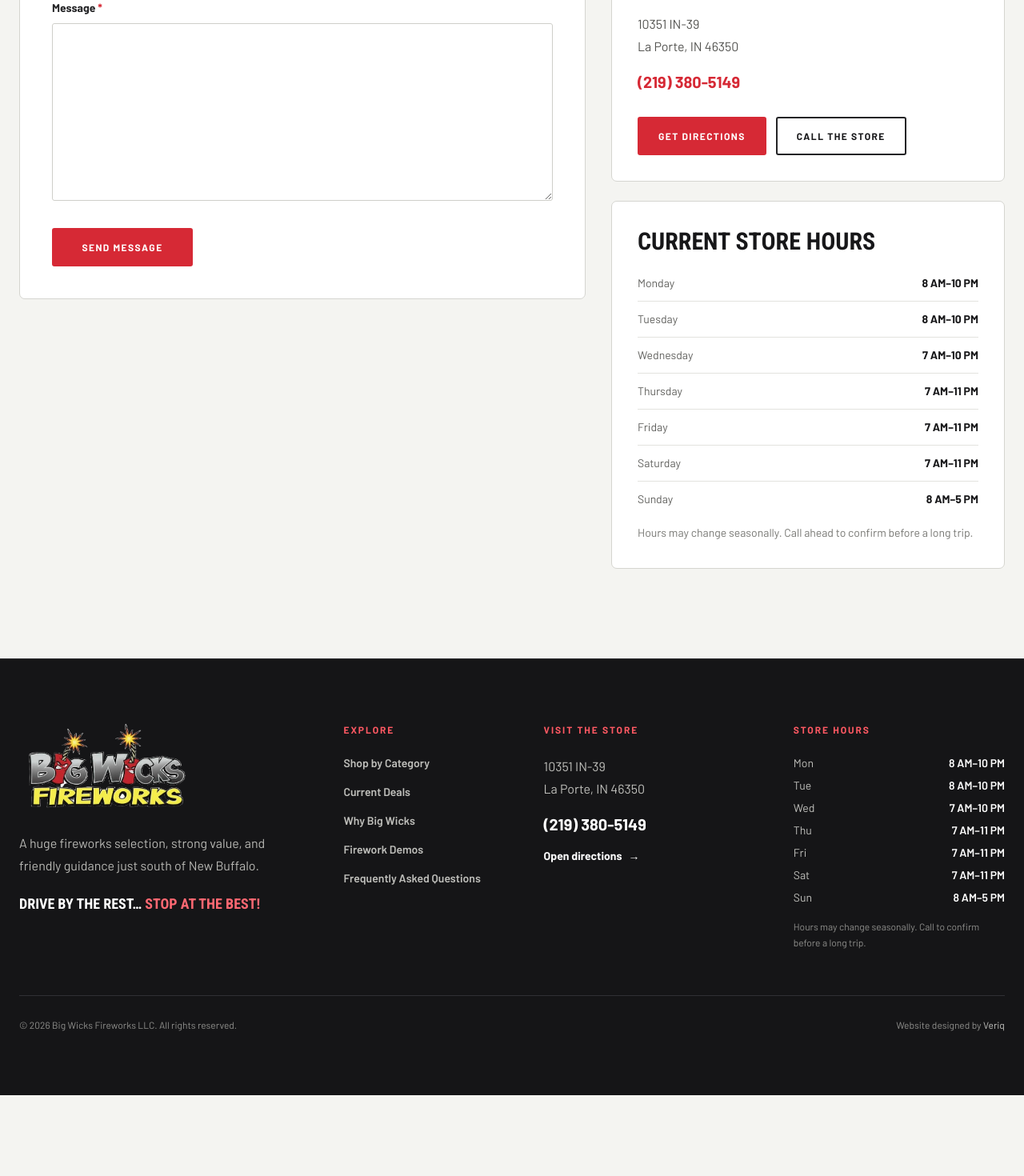
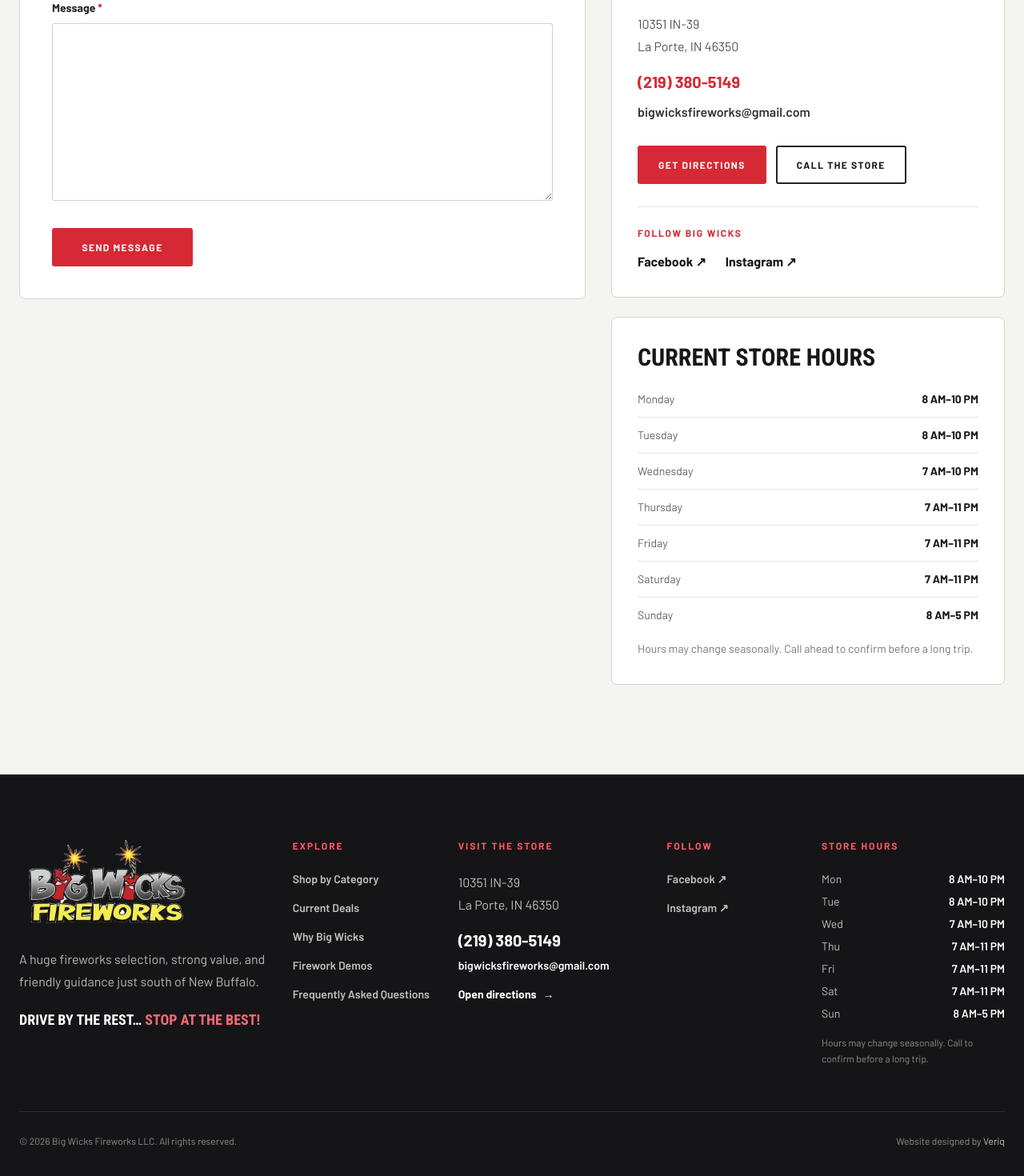
Before and after one commit to VeriqDigital/bigwicks, a Next.js app: page /contact in a window 1280 px wide. Shown: the part 1100-2570 px from the top of the page at 80% size. Before the commit the page ends 2469 px from the top, so only its background shows below. Built offline with nearby package versions, Linux system fonts and the light colour scheme; no server answers.

Commit message:
added socials and video

```diff
--- a/app/contact/page.tsx
+++ b/app/contact/page.tsx
@@ -70,11 +70,36 @@
                   >
                     {siteConfig.contact.phone}
                   </a>
+                  <a
+                    href={siteConfig.contact.emailHref}
+                    className="mt-2 block break-all font-semibold text-[#343431] hover:text-(--red-hover)"
+                  >
+                    {siteConfig.contact.email}
+                  </a>
                 </address>
 
                 <div className="mt-7 flex flex-col gap-3 sm:flex-row lg:flex-col xl:flex-row">
                   <Button href={siteConfig.contact.mapUrl} newTab>Get Directions</Button>
                   <Button href={siteConfig.contact.phoneHref} variant="dark">Call The Store</Button>
+                </div>
+
+                <div className="mt-7 border-t border-[#e3e3df] pt-6">
+                  <h3 className="text-xs font-extrabold uppercase tracking-[0.14em] text-(--red)">
+                    Follow Big Wicks
+                  </h3>
+                  <div className="mt-4 flex flex-wrap gap-x-6 gap-y-3">
+                    {siteConfig.socialLinks.map(({ label, href }) => (
+                      <a
+                        key={label}
+                        href={href}
+                        target="_blank"
+                        rel="noopener noreferrer"
+                        className="font-bold text-[#171719] hover:text-(--red-hover)"
+                      >
+                        {label} <span aria-hidden="true">↗</span>
+                      </a>
+                    ))}
+                  </div>
                 </div>
               </div>
 
--- a/app/layout.tsx
+++ b/app/layout.tsx
@@ -54,6 +54,8 @@
   name: siteConfig.name,
   description: siteConfig.description,
   telephone: siteConfig.contact.phone,
+  email: siteConfig.contact.email,
+  sameAs: siteConfig.socialLinks.map(({ href }) => href),
   address: {
     "@type": "PostalAddress",
     streetAddress: siteConfig.contact.addressLine1,
--- a/components/layout/Footer.tsx
+++ b/components/layout/Footer.tsx
@@ -5,7 +5,7 @@
 const Footer = () => (
   <footer className="w-full border-t border-[#303034] bg-[#151517] text-white">
     <div className="mx-auto w-full max-w-(--container-width) px-6 py-16 lg:py-20">
-      <div className="grid gap-12 md:grid-cols-2 lg:grid-cols-[1.15fr_0.65fr_0.85fr_0.85fr]">
+      <div className="grid gap-12 md:grid-cols-2 lg:grid-cols-[1.15fr_0.65fr_0.85fr_0.6fr_0.85fr] lg:gap-8">
         <div>
           <div className="relative h-28 w-full max-w-[330px]">
             <Image
@@ -61,6 +61,12 @@
               {siteConfig.contact.phone}
             </a>
             <a
+              href={siteConfig.contact.emailHref}
+              className="mt-2 block break-all text-sm font-semibold text-white hover:text-[#ff6872]"
+            >
+              {siteConfig.contact.email}
+            </a>
+            <a
               href={siteConfig.contact.mapUrl}
               target="_blank"
               rel="noopener noreferrer"
@@ -70,6 +76,26 @@
             </a>
           </address>
         </div>
+
+        <nav aria-label="Social media">
+          <h2 className="text-xs font-extrabold uppercase tracking-[0.16em] text-[#ff5963]">
+            Follow
+          </h2>
+          <ul className="mt-6 space-y-4 text-sm font-semibold text-[#c0c0bc]">
+            {siteConfig.socialLinks.map(({ label, href }) => (
+              <li key={label}>
+                <a
+                  href={href}
+                  target="_blank"
+                  rel="noopener noreferrer"
+                  className="transition hover:text-[#ff6872]"
+                >
+                  {label} <span aria-hidden="true">↗</span>
+                </a>
+              </li>
+            ))}
+          </ul>
+        </nav>
 
         <div>
           <h2 className="text-xs font-extrabold uppercase tracking-[0.16em] text-[#ff5963]">
--- a/components/sections/CategorySection.tsx
+++ b/components/sections/CategorySection.tsx
@@ -61,8 +61,8 @@
 
     <p className="mt-7 max-w-3xl border-l-4 border-(--red) pl-4 text-sm leading-6 text-[#66635f]">
       Photography shows real Big Wicks shelves and displays. Images are not tied
-      to live inventory; product listings, prices, and stock status remain part
-      of the future catalog.
+      to live inventory; call or visit to confirm current products, prices, and
+      availability.
     </p>
   </div>
 );
--- a/components/sections/ContentSections.tsx
+++ b/components/sections/ContentSections.tsx
@@ -21,10 +21,10 @@
     href: siteConfig.contact.phoneHref,
   },
   {
-    eyebrow: "Catalog preview",
+    eyebrow: "In-store selection",
     title: "New & seasonal",
     description:
-      "This space is ready for new arrivals and seasonal highlights once live product data is connected.",
+      "Call or visit to ask what is new and available for the season.",
     action: "Explore categories",
     href: "/#shop",
   },
@@ -249,26 +249,19 @@
 
 export const DemoSection = () => (
   <div className="grid gap-12 lg:grid-cols-[1.08fr_0.92fr] lg:items-center">
-    <figure className="relative min-h-[580px] overflow-hidden rounded-[7px] border border-[#3a3a3f] bg-[#18181b] lg:min-h-[650px]">
-      <Image
-        src="/images/store/big-wicks-checkout-demo-tv.jpg"
-        alt="Large in-store television above the Big Wicks checkout and fireworks display"
-        fill
-        className="object-cover object-[center_25%]"
-        sizes="(max-width: 1024px) 100vw, 55vw"
-      />
-      <div className="absolute inset-x-0 bottom-0 bg-gradient-to-t from-[#0b0b0d] via-[#0b0b0d]/80 to-transparent p-7 pt-32">
-        <figcaption className="flex items-center gap-3 text-xs font-extrabold uppercase tracking-[0.12em] text-white">
-          <span
-            className="flex size-9 items-center justify-center rounded-[3px] bg-(--red) text-white"
-            aria-hidden="true"
-          >
-            ▶
-          </span>{" "}
-          In-store video demonstration area
-        </figcaption>
-      </div>
-    </figure>
+    <div className="overflow-hidden rounded-[7px] border border-[#3a3a3f] bg-black">
+      <video
+        controls
+        preload="metadata"
+        playsInline
+        poster="/images/store/video_thumbnail.jpg"
+        className="aspect-video w-full bg-black object-contain lg:min-h-[500px]"
+        aria-label="Big Wicks fireworks product demonstration"
+      >
+        <source src="/product_demo.mp4" type="video/mp4" />
+        Your browser does not support HTML5 video.
+      </video>
+    </div>
 
     <div>
       <p className="text-sm font-extrabold uppercase tracking-[0.1em] text-[#ff5a65]">
@@ -278,24 +271,14 @@
         Know what you&apos;re bringing home
       </h2>
       <p className="mt-7 text-lg leading-8 text-[#d0d0cd]">
-        A package can only tell you so much. Big Wicks has used the large
-        in-store TV to help customers see how particular fireworks look when
-        fired.
+        See a real firework in action before you plan your show. This video
+        gives you a clear look at the effect, timing, and overall feel.
       </p>
       <p className="mt-5 leading-7 text-[#aaa9a5]">
-        Ask our team whether a demonstration is available for the item
-        you&apos;re considering. This does not imply that every product
-        currently has a video.
+        Have questions about how different products compare? Our team can
+        explain what to expect and help you put together the right mix for your
+        celebration.
       </p>
-      <div className="mt-7 rounded-[7px] border border-[#3a3a3f] bg-[#202024] p-5">
-        <p className="text-xs font-extrabold uppercase tracking-[0.17em] text-(--red)">
-          Future catalog ready
-        </p>
-        <p className="mt-2 text-sm leading-6 text-[#c2c2bf]">
-          The product-page architecture can add verified demo videos later
-          without changing this in-store promise.
-        </p>
-      </div>
       <div className="mt-8">
         <Button href={siteConfig.contact.phoneHref} variant="secondary">
           Ask The Team
--- a/config/site.ts
+++ b/config/site.ts
@@ -22,6 +22,8 @@
   contact: {
     phone: "(219) 380-5149",
     phoneHref: "tel:+12193805149",
+    email: "bigwicksfireworks@gmail.com",
+    emailHref: "mailto:bigwicksfireworks@gmail.com",
     addressLine1: "10351 IN-39",
     city: "La Porte",
     state: "IN",
@@ -33,6 +35,16 @@
     mapEmbedUrl:
       "https://www.google.com/maps?q=10351+IN-39%2C+La+Porte%2C+IN+46350&output=embed",
   },
+  socialLinks: [
+    {
+      label: "Facebook",
+      href: "https://www.facebook.com/profile.php?id=100094070160648",
+    },
+    {
+      label: "Instagram",
+      href: "https://www.instagram.com/bigwicksfireworks/",
+    },
+  ],
   hours: businessHours,
 } as const;
 
--- a/data/fireworks.ts
+++ b/data/fireworks.ts
@@ -9,9 +9,9 @@
   {
     title: "200 Gram Cakes",
     description: "Versatile favorites for adding variety, color, and pace.",
-    image: "/images/categories/assorted-cakes.jpg",
-    alt: "Shelves filled with assorted colorful fireworks cakes at Big Wicks",
-    position: "center 48%",
+    image: "/200gcakes.jpg",
+    alt: "Shelves of 200 gram fireworks cakes displayed inside Big Wicks",
+    position: "center 52%",
   },
   {
     title: "Artillery Shells",
@@ -23,30 +23,30 @@
   {
     title: "Fountains",
     description: "Ground-based effects with plenty of color and sparkle.",
-    image: "/images/categories/fountains-display.jpg",
-    alt: "Tall fireworks packages displayed on a shelf inside Big Wicks",
-    position: "center 52%",
+    image: "/fountains.jpg",
+    alt: "Shelves of colorful fountain fireworks inside Big Wicks",
+    position: "center 56%",
   },
   {
     title: "Firecrackers",
     description: "Classic choices in a wide range of pack sizes and styles.",
-    image: "/images/store/big-wicks-interior-aisle-family.jpg",
-    alt: "A stocked aisle of smaller fireworks and family favorites at Big Wicks",
-    position: "center 50%",
+    image: "/firecrackers.jpg",
+    alt: "Stacks of red firecracker packs displayed inside Big Wicks",
+    position: "center 68%",
   },
   {
     title: "Roman Candles",
     description: "A broad selection of familiar multi-shot effects.",
     image: "/images/categories/roman-candles-and-novelties.jpg",
-    alt: "Long colorful fireworks displayed along a Big Wicks store aisle",
-    position: "left 48%",
+    alt: "Long colorful Roman candles displayed along a Big Wicks store aisle",
+    position: "center 52%",
   },
   {
     title: "Novelties",
     description: "Approachable picks for family celebrations and backyard fun.",
-    image: "/images/store/big-wicks-interior-aisle-family.jpg",
-    alt: "Family-friendly fireworks and novelties lining a store aisle",
-    position: "left 55%",
+    image: "/novelties.jpg",
+    alt: "Colorful novelty fireworks and family-friendly items on Big Wicks shelves",
+    position: "center 54%",
   },
   {
     title: "Assortments & Kits",
```
Also changed, not shown: public/video_thumbnail.png (added).
